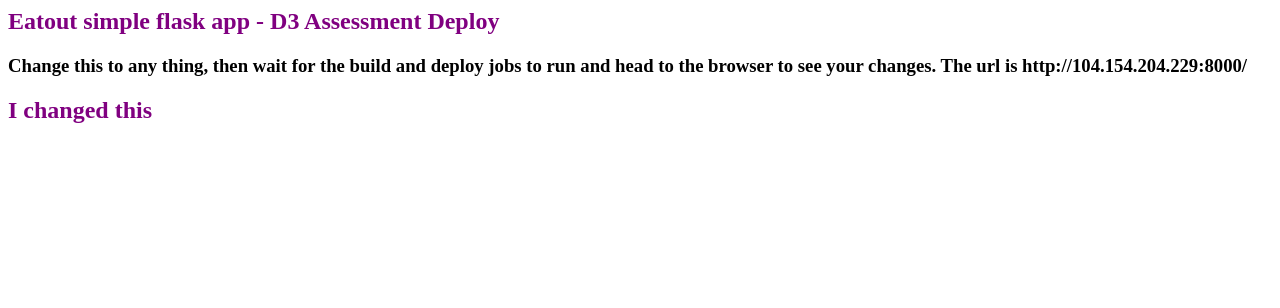
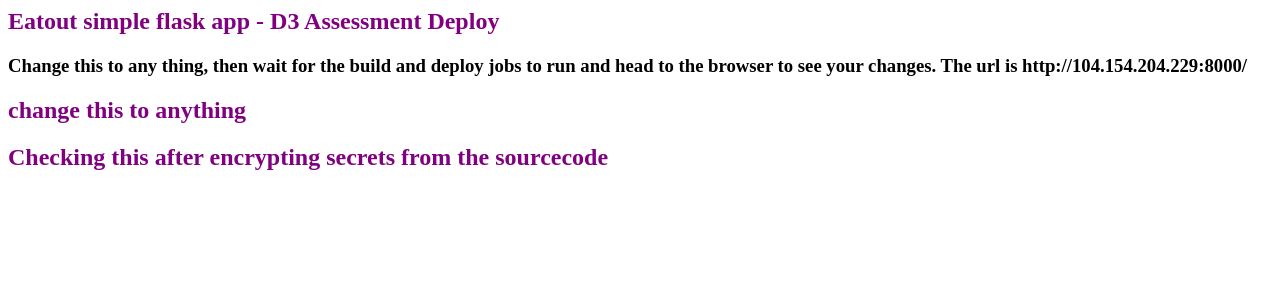
Before and after one commit to scott45/D3-assessment-deploy, a Flask app: page / in a window 1280 px wide. Shown: the top 308 px of the page. Run offline with Flask 2, Linux system fonts and the light colour scheme.

Commit message:
modify index

```diff
--- a/src/api/templates/index.html
+++ b/src/api/templates/index.html
@@ -3,6 +3,7 @@
 <body>
 <h2 style="color:Purple">Eatout simple flask app - D3 Assessment Deploy</h2>
 <h3 style="color:black">Change this to any thing, then wait for the build and deploy jobs to run and head to the browser to see your changes. The url is http://104.154.204.229:8000/</h3>
-<h2 style="color:Purple">I changed this</h2>
+<h2 style="color:Purple">change this to anything</h2>
+<h2 style="color:Purple">Checking this after encrypting secrets from the sourcecode</h2>
 </body>
 </html>
```
